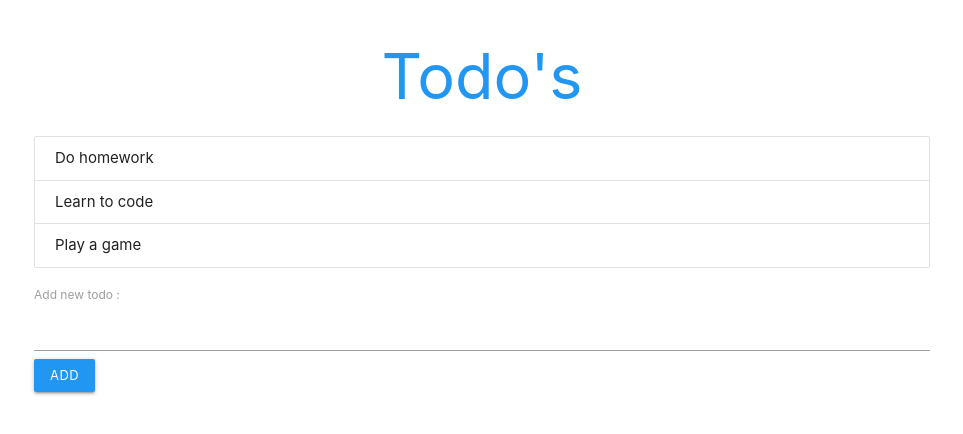
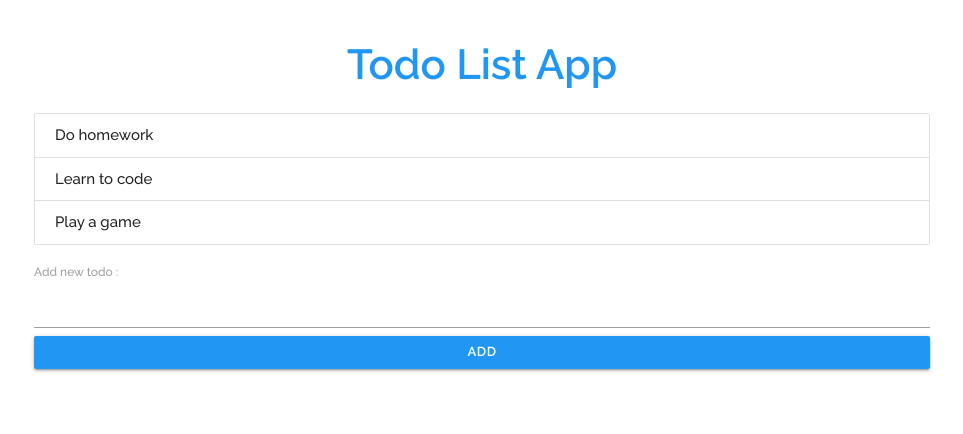
Before and after one commit to hendraaagil/simple-todo-app, a React (Create React App) app: page / in a window 1280 px wide. Shown: the top 434 px of the page, without its empty margins (158-1121 px from the left). Built offline with nearby package versions, Linux system fonts and the light colour scheme.

Commit message:
:lipstick: Add some style change

```diff
--- a/public/index.html
+++ b/public/index.html
@@ -28,7 +28,11 @@
       rel="stylesheet"
       href="https://cdnjs.cloudflare.com/ajax/libs/materialize/1.0.0/css/materialize.min.css"
     />
-    <title>React App</title>
+    <link
+      href="https://fonts.googleapis.com/css2?family=Raleway:wght@500;600&display=swap"
+      rel="stylesheet"
+    />
+    <title>Todo List App</title>
   </head>
   <body>
     <noscript>You need to enable JavaScript to run this app.</noscript>
--- a/src/App.js
+++ b/src/App.js
@@ -31,7 +31,7 @@ class App extends Component {
   render() {
     return (
       <div className="todo-app container">
-        <h1 className="center blue-text">Todo's</h1>
+        <h1 className="center blue-text">Todo List App</h1>
         <Todos todos={this.state.todos} deleteTodo={this.deleteTodo} />
         <AddTodo addTodo={this.addTodo} />
       </div>
--- a/src/index.css
+++ b/src/index.css
@@ -1,8 +1,7 @@
 body {
   margin: 0;
-  font-family: -apple-system, BlinkMacSystemFont, 'Segoe UI', 'Roboto', 'Oxygen',
-    'Ubuntu', 'Cantarell', 'Fira Sans', 'Droid Sans', 'Helvetica Neue',
-    sans-serif;
+  font-family: 'Raleway', sans-serif;
+  font-weight: 500;
   -webkit-font-smoothing: antialiased;
   -moz-osx-font-smoothing: grayscale;
 }
@@ -11,3 +10,23 @@ code {
   font-family: source-code-pro, Menlo, Monaco, Consolas, 'Courier New',
     monospace;
 }
+
+h1 {
+  font-size: 42px;
+}
+
+h1,
+button {
+  font-weight: 600;
+}
+
+button {
+  width: 100%;
+  font-family: 'Raleway', sans-serif;
+}
+
+@media (max-width: 475px) {
+  h1 {
+    font-size: 34px;
+  }
+}
```
